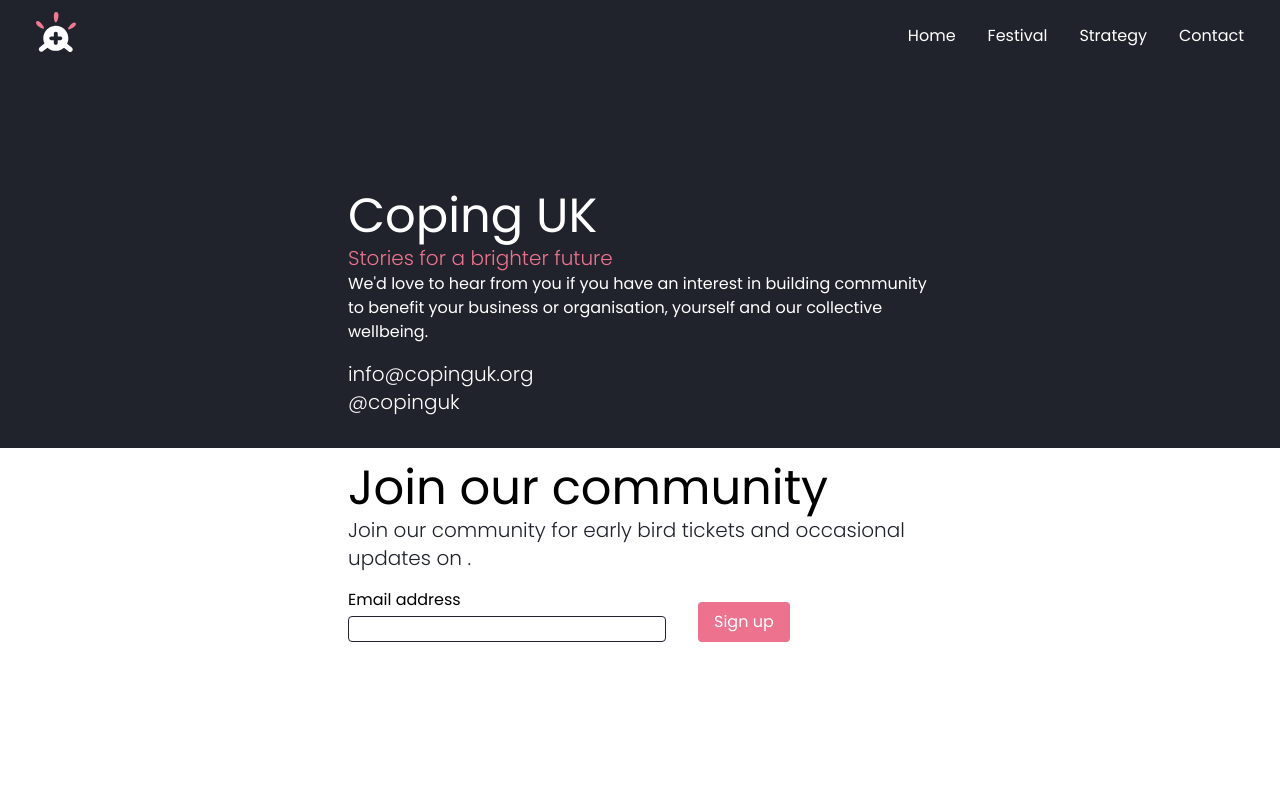
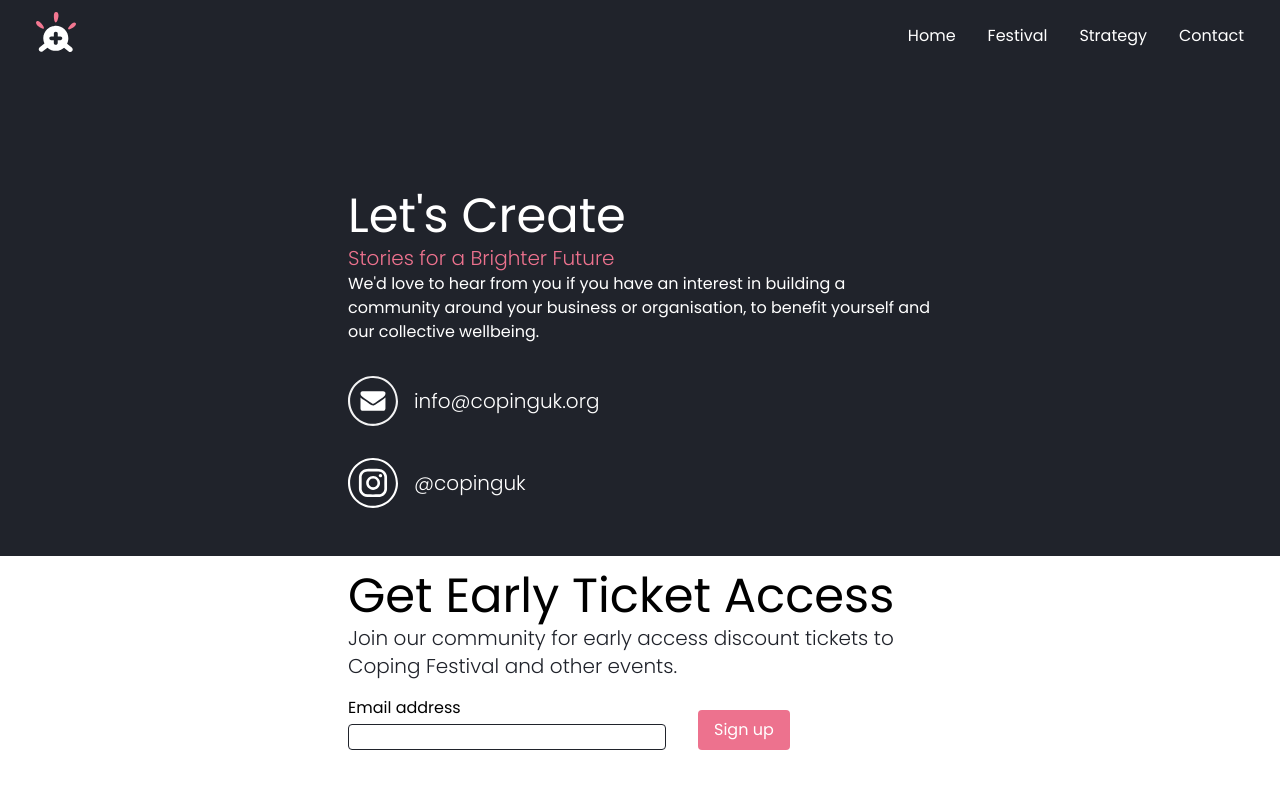
Before and after one commit to WilHesk/coping2023, a Next.js app: page /contact in a window 1280 px wide. Shown: the top 788 px of the page. Built offline with nearby package versions, Linux system fonts and the light colour scheme.

Commit message:
contact styling

```diff
--- a/components/Contact.jsx
+++ b/components/Contact.jsx
@@ -4,7 +4,7 @@ import Image from 'next/image';
 
 const Contact = ({heading, subhead, email, insta, p }) => {
   return (
-    <section className='bg-dkgrey flex flex-col gap-8 sm:flex-row sm:items-end '>
+    <section className='bg-dkgrey flex flex-col'>
         <div  className='mx-auto max-w-screen-sm px-7 pt-40'>
             <div className='text-white pt-4'>
               <h2 className='pt-4 pb-1 text-5xl font-normal text-white '>{heading}</h2>
@@ -12,8 +12,24 @@ const Contact = ({heading, subhead, email, insta, p }) => {
               <p className='text-light'>{p}</p>
             </div>
             <div className='text-white pt-4 pb-8'>
-              <p className='text-xl font-light'>{email}</p>
-              <p className='text-xl font-light'>{insta}</p>
+              <div className='flex flex-col items-center py-4 sm:flex-row'>
+                <Image
+                    src='/icon-email.svg'
+                    alt='email icon'
+                    width='50'
+                    height='50'
+                  />
+                  <p className='px-4 text-xl font-light'>{email}</p>
+                </div>
+                <div className='flex flex-col items-center py-4 sm:flex-row'>
+                <Image
+                    src='/icon-insta.svg'
+                    alt='email icon'
+                    width='50'
+                    height='50'
+                  />
+                  <p className='px-4 text-xl font-light'>{insta}</p>
+                </div>
             </div>
 
 
--- a/components/Festival.jsx
+++ b/components/Festival.jsx
@@ -15,11 +15,11 @@ const Festival = ({ heading, subhead, h31, p1, p2, p3, p4, button }) => {
               />
             </div>
               <h2 className='text-2xl font-normal'>{heading}</h2>
-              <p className='pt-2 text-3xl font-normal text-pink text-transform: uppercase'>{subhead}</p>
+              <p className='pt-2 text-3xl font-normal text-pink uppercase'>{subhead}</p>
 
-            <div className='pt-4 font-light'>
+            <div className='pt-2 font-light'>
               <p className='text-2xl font-normal'>{h31}</p>
-              <p className='pt-2'>{p1}</p>
+              <p className='pt-4'>{p1}</p>
               <p className='pt-4'>{p2}</p>
               <p className='pt-4'>{p3}</p>
               <p className='pt-4 pb-8'>{p4}</p>
--- a/components/Hero.jsx
+++ b/components/Hero.jsx
@@ -2,9 +2,9 @@ import React from 'react';
 import Link from 'next/link';
 import Image from 'next/image';
 
-const Hero = ({heading, message, button, button2 }) => {
+const Hero = ({heading, message, button, button2, festival, strategy }) => {
   return (
-    <section className='flex items-center justify-center h-screen mb-0 bg-fixed bg-center bg-cover custom-img'>
+    <section className='flex items-center justify-center h-screen mb-0 bg-fixed bg-center bg-cover custom-img '>
         <div className='text-white mx-[10%] max-w-screen-md'>
             <div className='flex justify-center py-10'>
               <Image
@@ -19,17 +19,23 @@ const Hero = ({heading, message, button, button2 }) => {
               <p className='pt-1 pb-6 text-xl font-light '>{message}</p>
             </div>
             <div className='flex justify-center text-center'>
+              <div className='flex justify-center flex-col'>
                 <Link href='#festival'>
                   <a className='mx-10 px-4 py-2 rounded bg-pink text-white hover:bg-white hover:text-dkgrey'>
                     {button}
                   </a>
                 </Link>
-
+                <p className='py-4 font-light uppercase'>{festival}</p>
+              </div>
+              <div className='flex justify-center flex-col'>
                 <Link href='#strategy'>
                   <a className='mx-10 px-4 py-2 rounded bg-pink text-white hover:bg-white hover:text-dkgrey'>
                     {button2}
                   </a>
                 </Link>
+                <p className='py-4 font-light uppercase'>{strategy}</p>
+              </div>
+
             </div>
         </div>
     </section>
--- a/components/Strategy.jsx
+++ b/components/Strategy.jsx
@@ -16,11 +16,11 @@ const Strategy = ({ heading, subhead, h31, p1, p2, p3, p4, button }) => {
           </div>
 
               <h2 className='text-2xl font-normal'>{heading}</h2>
-              <p className='pt-2 text-3xl font-normal text-pink text-transform: uppercase'>{subhead}</p>
+              <p className='pt-2 text-3xl font-normal text-pink uppercase'>{subhead}</p>
 
-            <div className='pt-4 font-light'>
+            <div className='pt-2 font-light'>
               <p className='text-2xl font-normal'>{h31}</p>
-              <p className='pt-2'>{p1}</p>
+              <p className='pt-4'>{p1}</p>
               <p className='pt-4'>{p2}</p>
               <p className='pt-4'>{p3}</p>
               <p className='pt-4 pb-8'>{p4}</p>
--- a/pages/contact.js
+++ b/pages/contact.js
@@ -12,14 +12,14 @@ export default function Home() {
       </Head>
 
       <Contact
-      heading='Coping UK'
-      subhead='Stories for a brighter future'
-      p="We'd love to hear from you if you have an interest in building community to benefit your business or organisation, yourself and our collective wellbeing."
+      heading="Let's Create"
+      subhead="Stories for a Brighter Future"
+      p="We'd love to hear from you if you have an interest in building a community around your business or organisation, to benefit yourself and our collective wellbeing."
       email='info@copinguk.org'
       insta='@copinguk'
       />
 
-      <Form heading='Join our community' message='Join our community for early bird tickets and occasional updates on .' formLabel='Email address' button='Sign up'/>
+      <Form heading='Get Early Ticket Access' message='Join our community for early access discount tickets to Coping Festival and other events.' formLabel='Email address' button='Sign up'/>
 
     </div>
   );
--- a/pages/index.js
+++ b/pages/index.js
@@ -14,7 +14,14 @@ export default function Home() {
         <meta name="description" content="Generated by create next app" />
         <link rel="icon" href="/favicon.ico" />
       </Head>
-      <Hero heading="Stories For a Brighter Future" message="We’re here to build communities & represent you in your best light." button="Coping Festival" button2="Coping Strategy"/>
+      <Hero
+      heading="Stories For a Brighter Future"
+      message="We’re here to build communities & represent you in your best light."
+      button="Coping Festival"
+      button2="Coping Strategy"
+      festival="Join our community"
+      strategy="Build your community"
+      />
 
       <Festival
       heading="Skating | Creating | Wellbeing"
```
Also changed, not shown: public/icon-email.svg (added), public/icon-insta.svg (added). Lines whose indentation alone changed are shown as unchanged.
